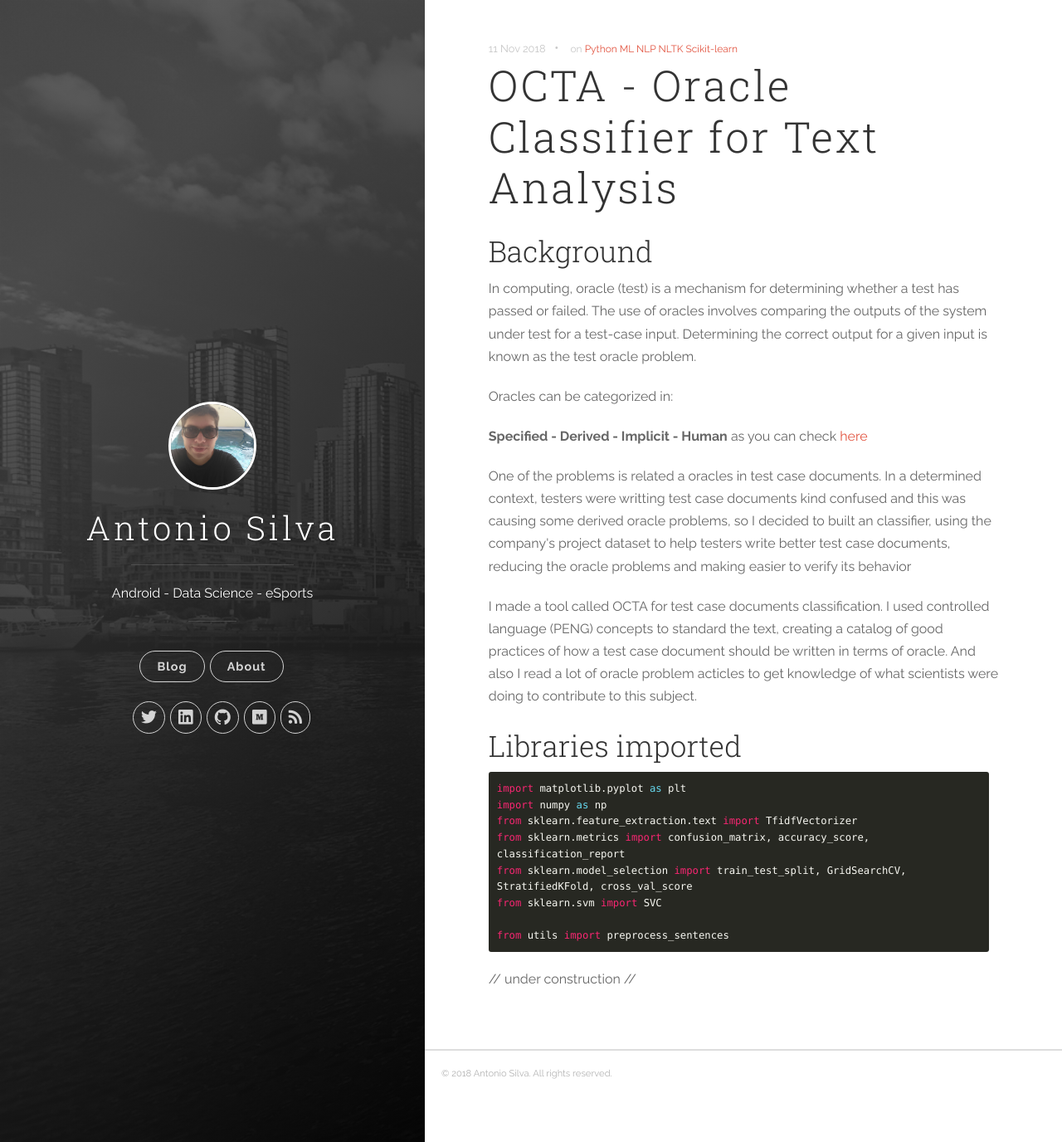
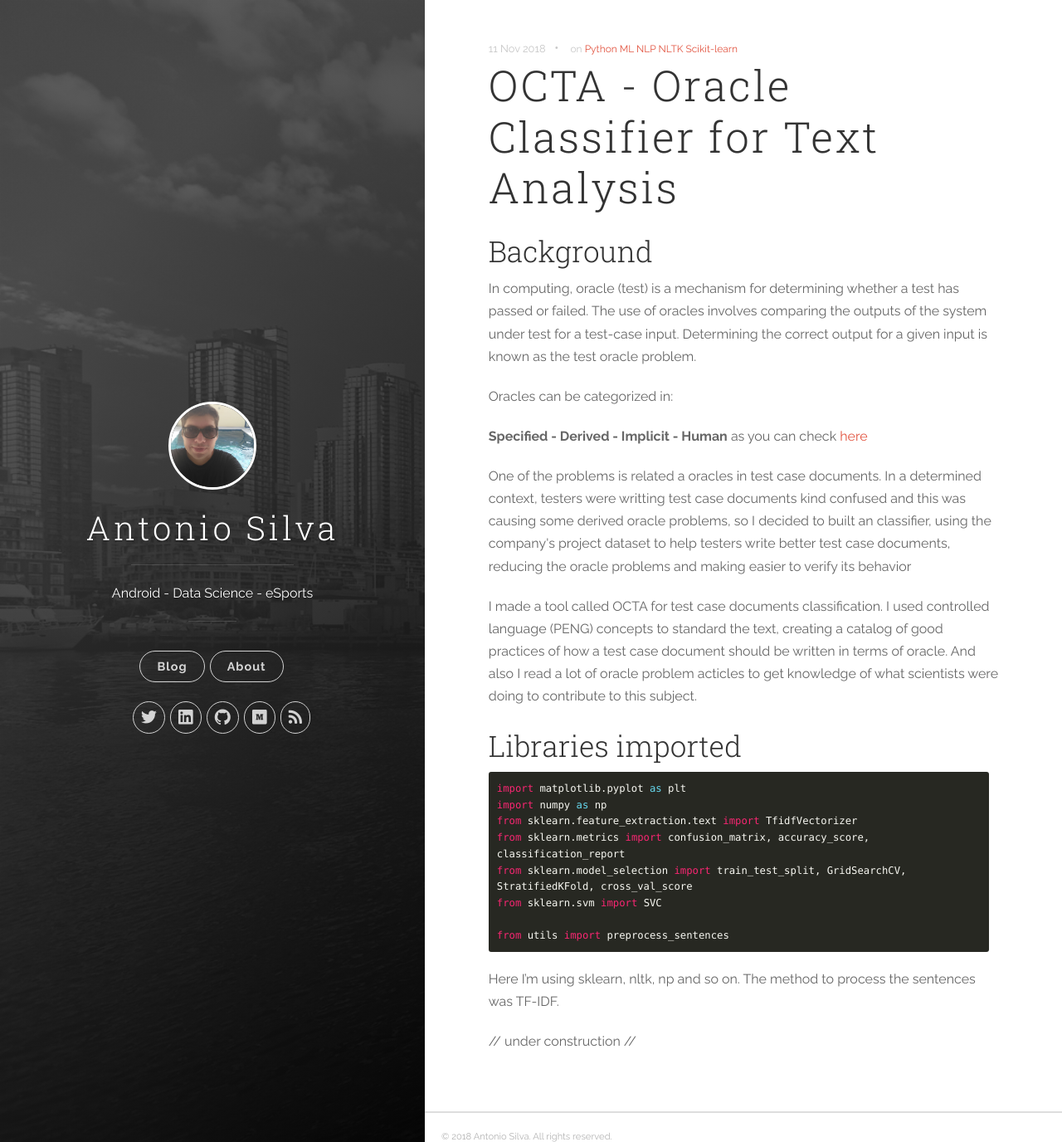
Before and after one commit to antoniosj/antoniosj.github.io, a Jekyll site: the page built from _posts/2018-11-11-octa.markdown, in a window 1280 px wide and 1376 px high. Shown: the whole window at 83% size. Built offline with Jekyll 4.4.1, drawn with Linux system fonts in a browser that asks for light colours.

Commit message:
Update 2018-11-11-octa.markdown

```diff
--- a/_posts/2018-11-11-octa.markdown
+++ b/_posts/2018-11-11-octa.markdown
@@ -29,4 +29,6 @@ from sklearn.svm import SVC
 from utils import preprocess_sentences
 {% endhighlight %}
 
+Here I'm using sklearn, nltk, np and so on. The method to process the sentences was TF-IDF.
+
 // under construction //
```
